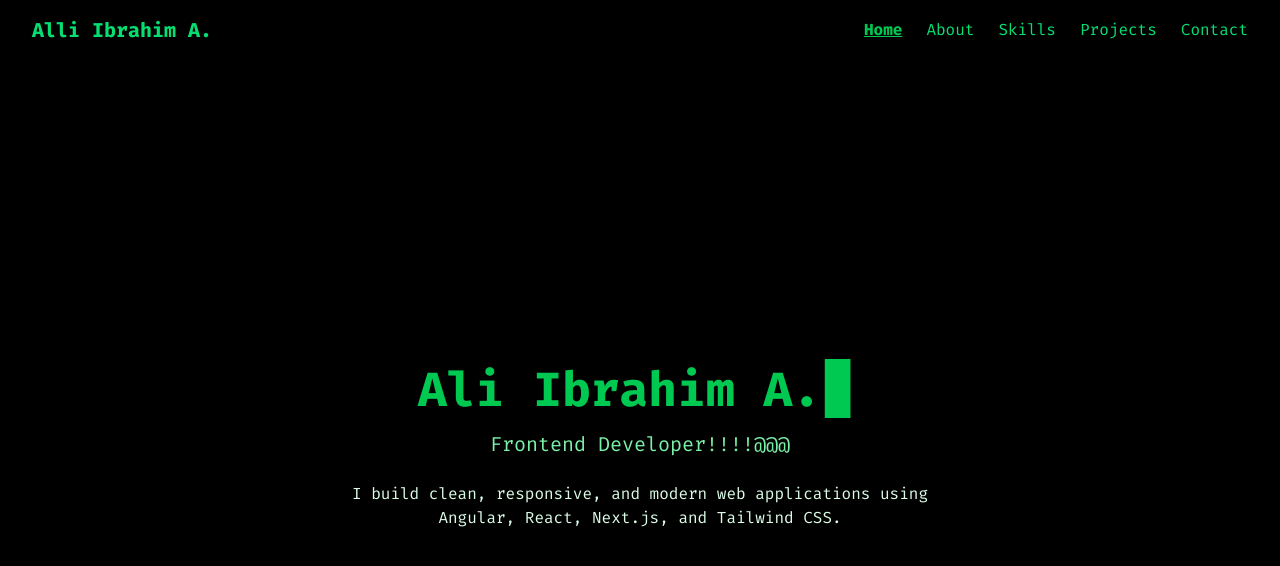
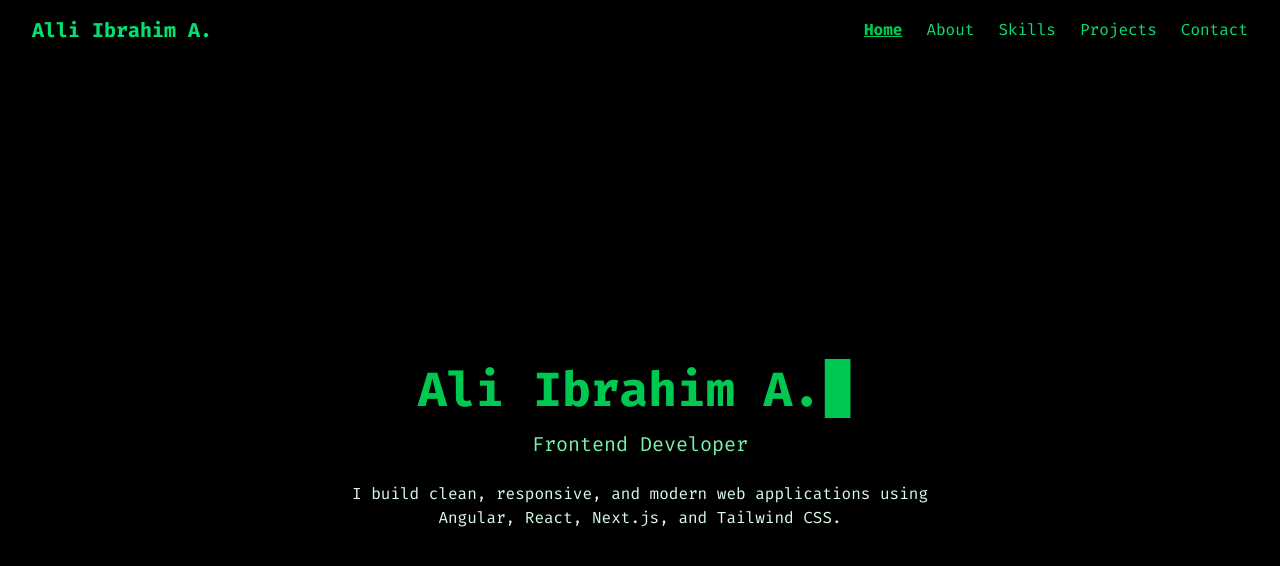
Before and after one commit to iballi2024/my-official-portfolio, a Next.js app: page / in a window 1280 px wide. Shown: the top 566 px of the page. Built offline with nearby package versions, Linux system fonts and the light colour scheme.

Commit message:
CI/CD testing

```diff
--- a/app/pages/Home.tsx
+++ b/app/pages/Home.tsx
@@ -26,7 +26,7 @@ export default function Home({ slideDirection, variants }: {
                     {/* <span className="animate-pulse">▋</span> */}
                     <span className="cursor">▋</span>
                 </h1>
-                <p className="text-xl mb-6 text-green-300">{sectionsContent.home.subtitle}!!!!@@@</p>
+                <p className="text-xl mb-6 text-green-300">{sectionsContent.home.subtitle}</p>
                 <p className="max-w-xl mx-auto text-green-100">{sectionsContent.home.content}</p>
             </motion.section>
         </>
```
